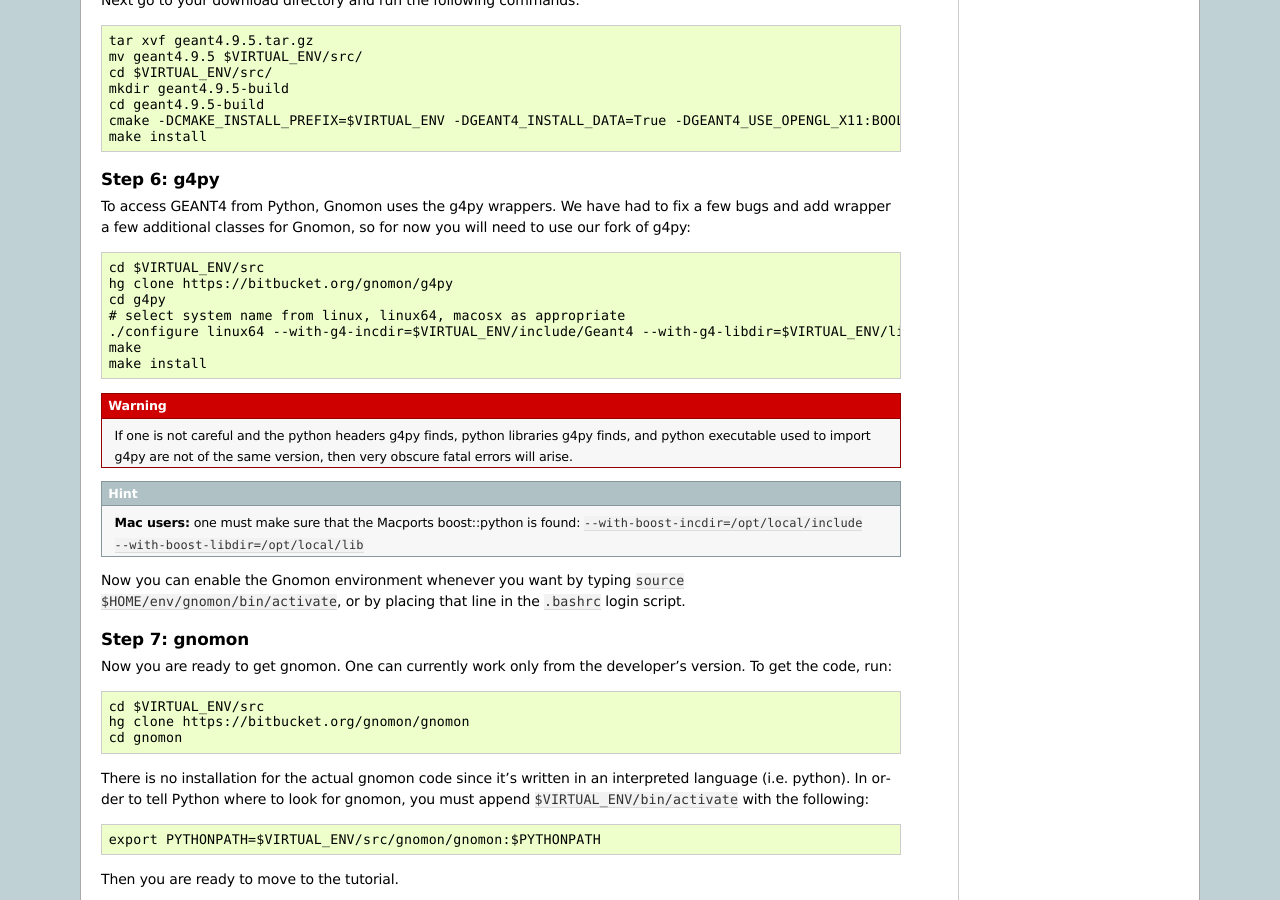
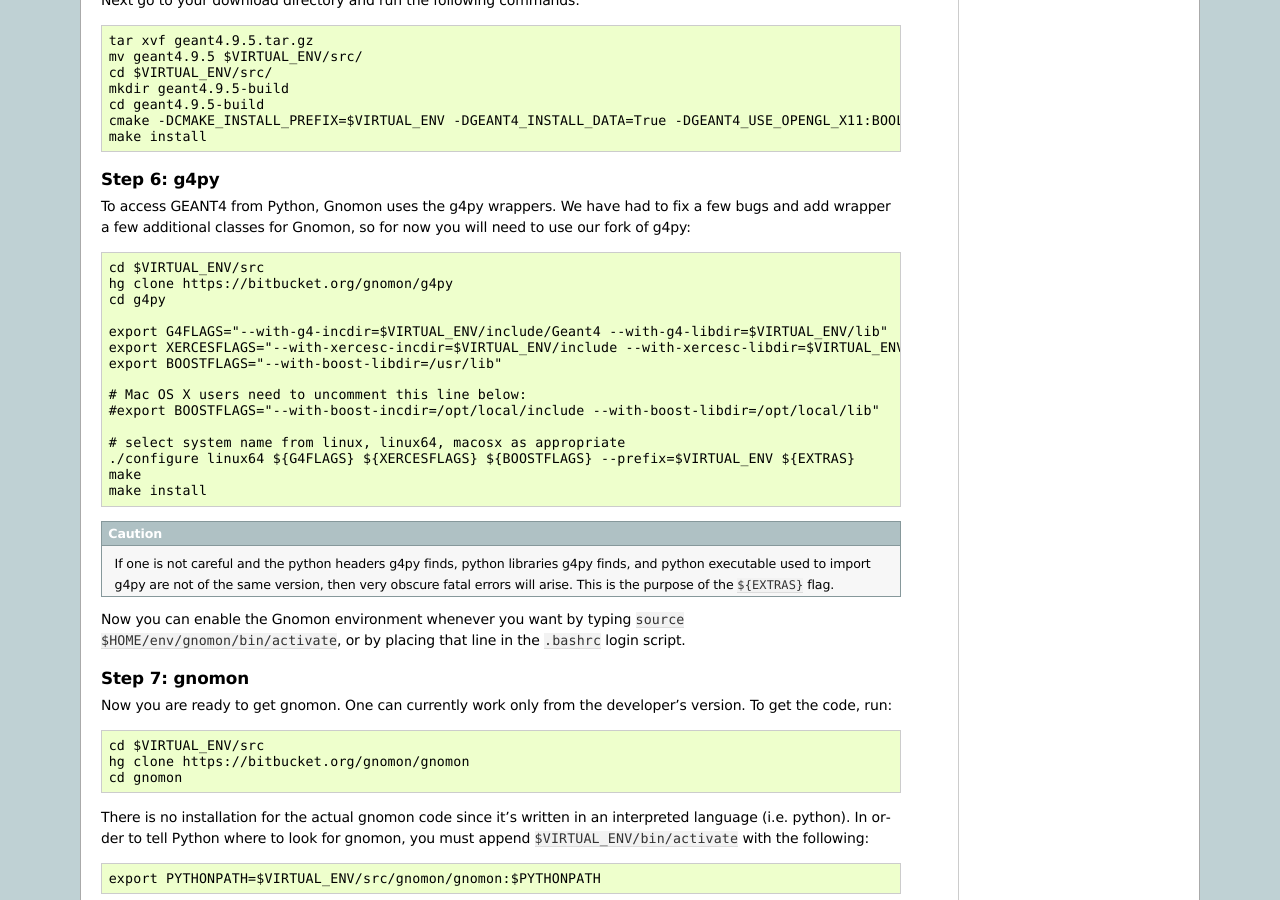
Before and after one commit to nuSTORM/gnomon, a Sphinx documentation site: the page built from doc/source/install.rst, in a window 1280 px wide and 900 px high, scrolled down 3529 px. Built offline with Sphinx 7.4.7, drawn with Linux system fonts in a browser that asks for light colours.

Commit message:
Clarify g4py installii

```diff
--- a/doc/source/install.rst
+++ b/doc/source/install.rst
@@ -222,14 +222,20 @@
   cd $VIRTUAL_ENV/src
   hg clone https://bitbucket.org/gnomon/g4py
   cd g4py
+
+  export G4FLAGS="--with-g4-incdir=$VIRTUAL_ENV/include/Geant4 --with-g4-libdir=$VIRTUAL_ENV/lib"
+  export XERCESFLAGS="--with-xercesc-incdir=$VIRTUAL_ENV/include --with-xercesc-libdir=$VIRTUAL_ENV/lib"
+  export BOOSTFLAGS="--with-boost-libdir=/usr/lib"
+
+  # Mac OS X users need to uncomment this line below:
+  #export BOOSTFLAGS="--with-boost-incdir=/opt/local/include --with-boost-libdir=/opt/local/lib"
+
   # select system name from linux, linux64, macosx as appropriate
-  ./configure linux64 --with-g4-incdir=$VIRTUAL_ENV/include/Geant4 --with-g4-libdir=$VIRTUAL_ENV/lib  --with-boost-libdir=/usr/lib --with-xercesc-incdir=$VIRTUAL_ENV/include --with-xercesc-libdir=$VIRTUAL_ENV/lib --prefix=$VIRTUAL_ENV
+  ./configure linux64 ${G4FLAGS} ${XERCESFLAGS} ${BOOSTFLAGS} --prefix=$VIRTUAL_ENV ${EXTRAS}
   make
   make install
 
-.. warning:: If one is not careful and the python headers g4py finds, python libraries g4py finds, and python executable used to import g4py are not of the same version, then very obscure fatal errors will arise.
-
-.. hint:: **Mac users:** one must make sure that the Macports boost::python is found:  ``--with-boost-incdir=/opt/local/include --with-boost-libdir=/opt/local/lib``
+.. caution:: If one is not careful and the python headers g4py finds, python libraries g4py finds, and python executable used to import g4py are not of the same version, then very obscure fatal errors will arise.  This is the purpose of the ``${EXTRAS}`` flag.
 
 Now you can enable the Gnomon environment whenever you want by typing
 ``source $HOME/env/gnomon/bin/activate``, or by placing that line in the
```
Also changed, not shown: 1 other file.
